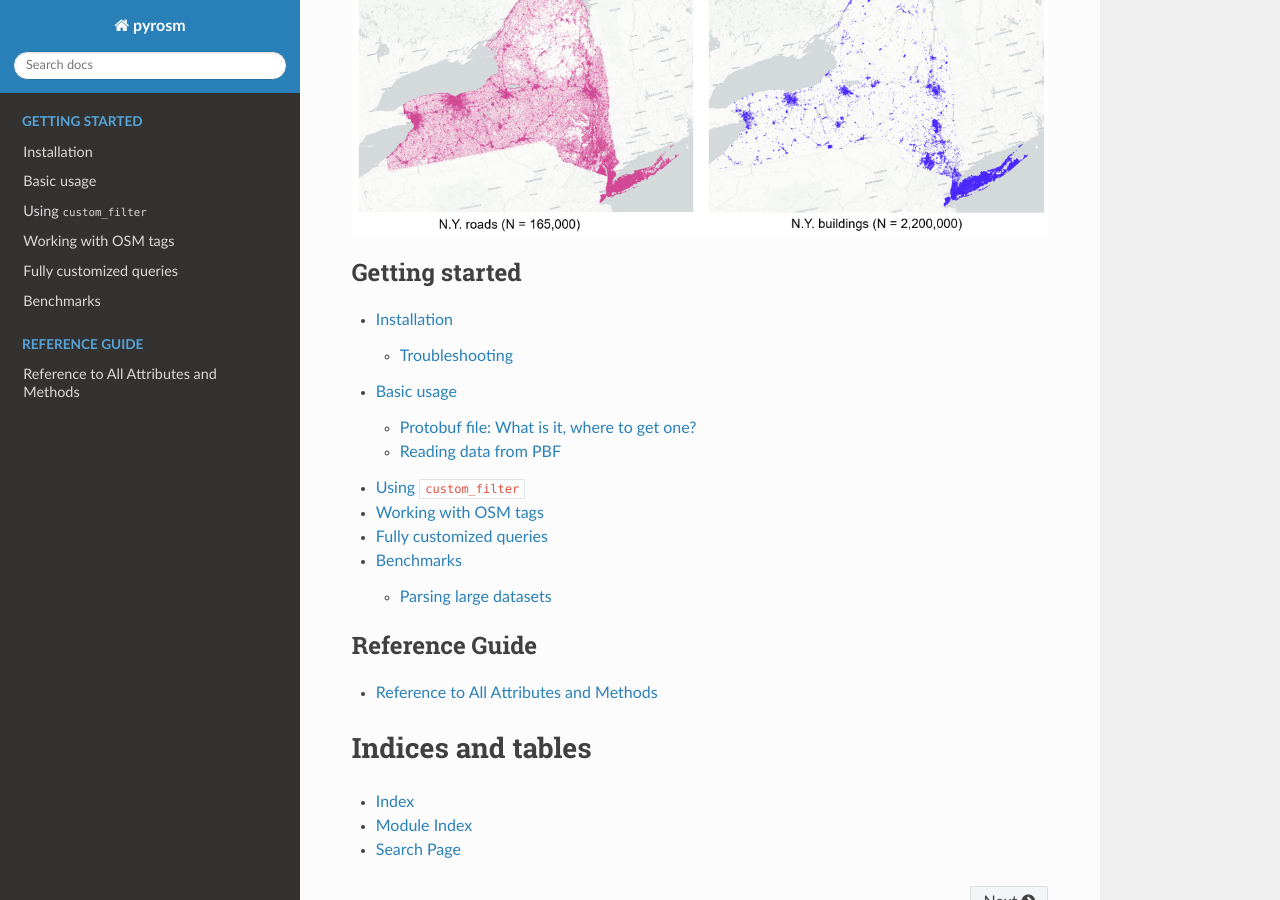
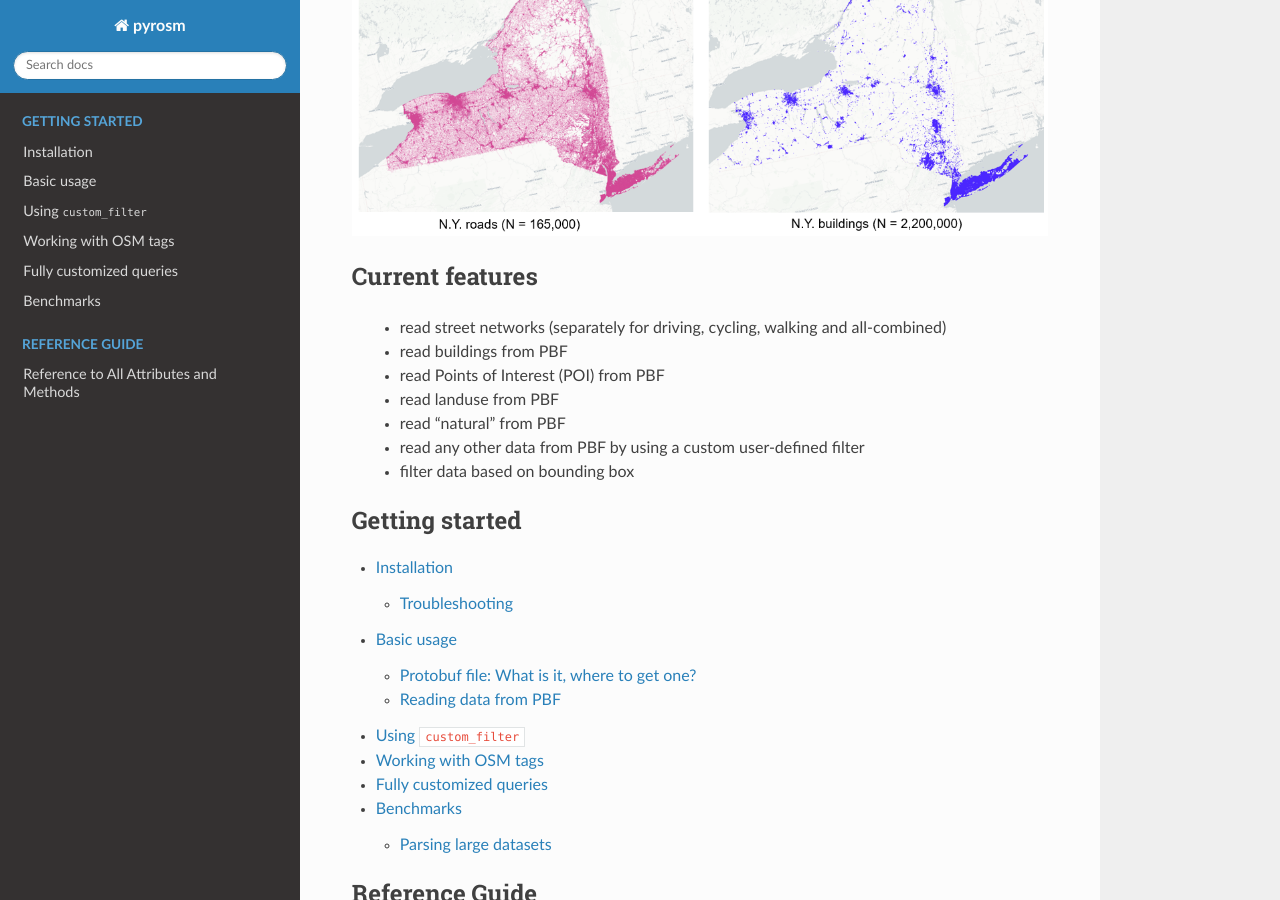
Before and after one commit to pyrosm/pyrosm, a Sphinx documentation site: the page built from docs/index.rst, in a window 1280 px wide and 900 px high, scrolled down 590 px. Built offline with Sphinx 7.4.7 and the Read the Docs theme 2.0.0, drawn with Linux system fonts in a browser that asks for light colours; pages that are not in the unit, such as notebooks, are missing from menus.

Commit message:
Update docs

```diff
--- a/docs/index.rst
+++ b/docs/index.rst
@@ -17,6 +17,17 @@ takes less than **3 minutes** and parsing the buildings from the same region tak
 
 .. figure:: img/NY_roads_and_buildings.PNG
 
+
+Current features
+----------------
+
+ - read street networks (separately for driving, cycling, walking and all-combined)
+ - read buildings from PBF
+ - read Points of Interest (POI) from PBF
+ - read landuse from PBF
+ - read "natural" from PBF
+ - read any other data from PBF by using a custom user-defined filter
+ - filter data based on bounding box
 
 .. toctree::
    :maxdepth: 2
```
Also changed, not shown: docs/basics.ipynb, docs/benchmarking.ipynb.
